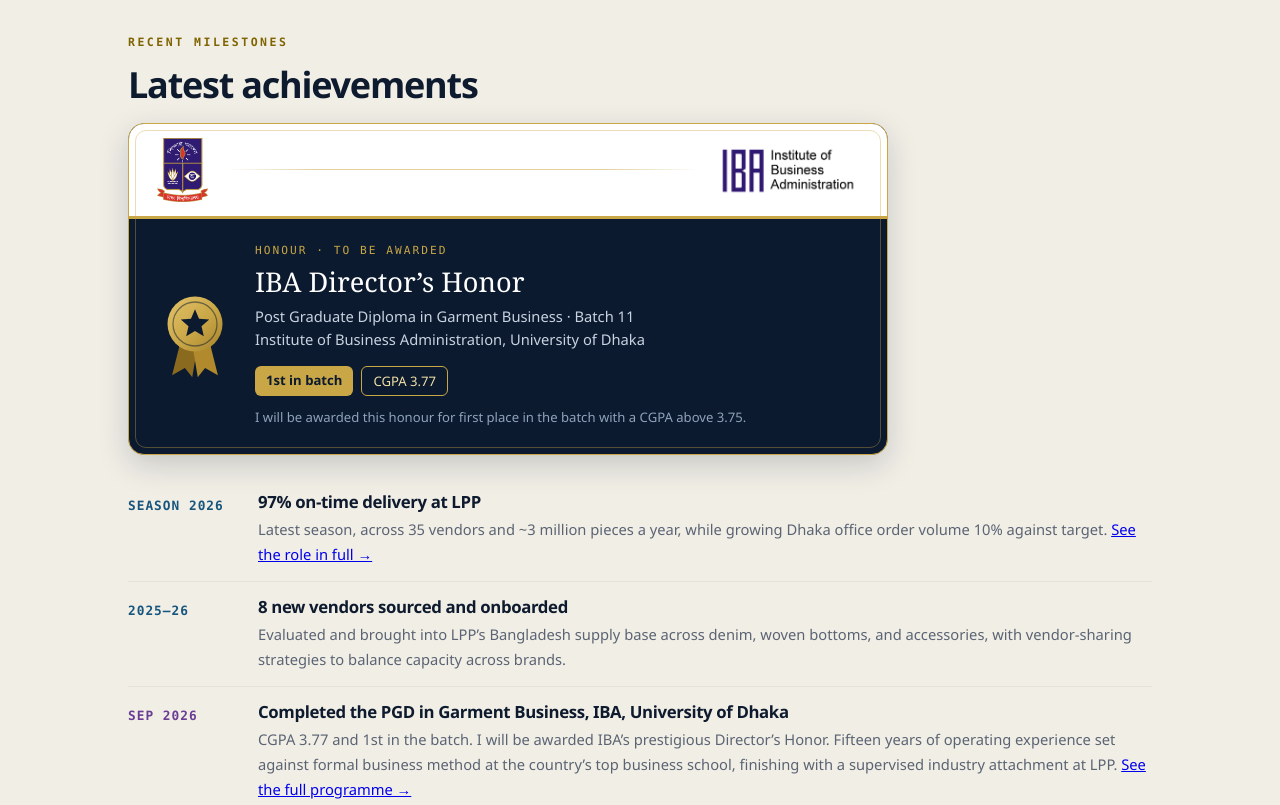
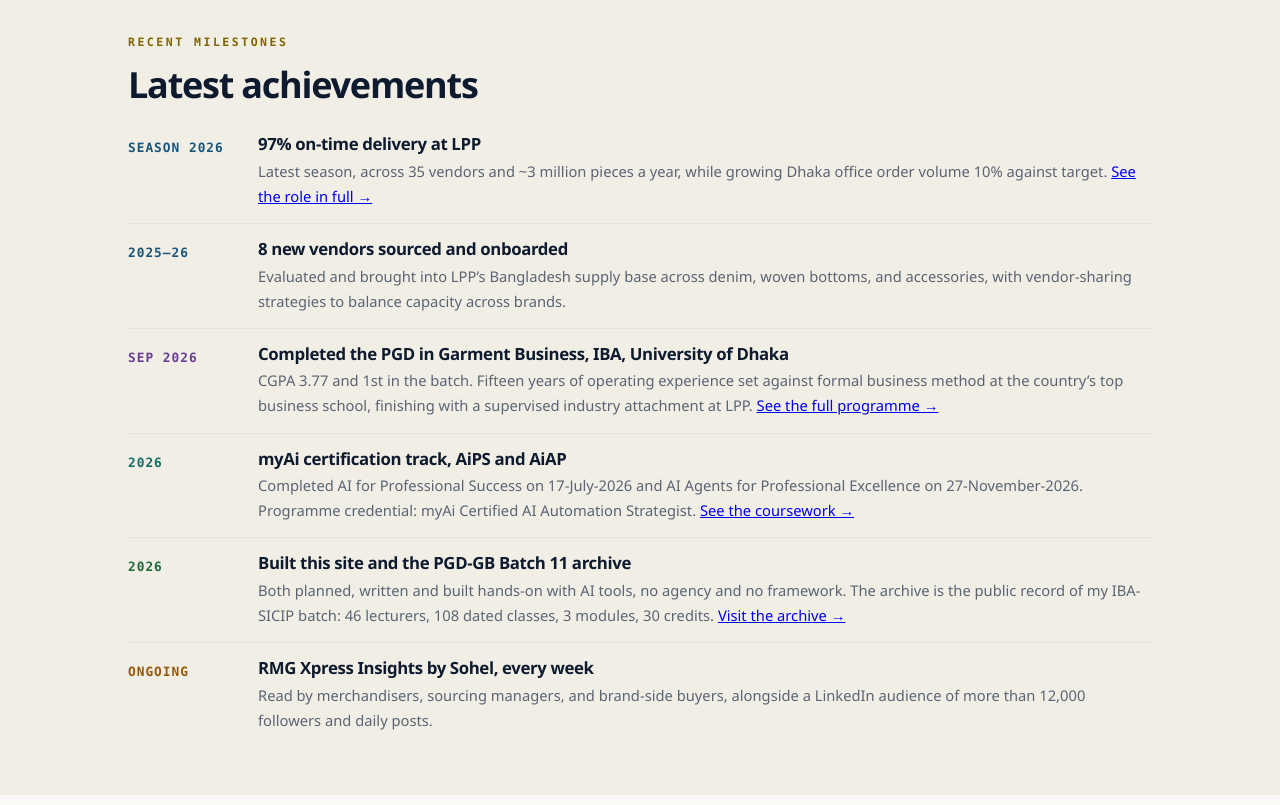
Before and after one commit to sohelprsnl/sohelprsnl.github.io, a plain HTML site: page index.html in a window 1280 px wide. Shown: the part 3840-4645 px from the top of the page. Drawn offline with Linux system fonts and the light colour scheme.

Commit message:
Remove Director's Honor mentions until it is conferred; keep CGPA 3.77, 1st in batch (#31)
Card styles and the HD DU/IBA logo files stay in the repo for when the honour is awarded.


Claude-Session: https://claude.ai/code/session_01HDCWwtg1hdGZpKzr5rsNF5

Co-authored-by: Claude <noreply@anthropic.com>

```diff
--- a/data/achievements.json
+++ b/data/achievements.json
@@ -16,7 +16,7 @@
   {
     "when": "Sep 2026",
     "title": "Completed the PGD in Garment Business, IBA, University of Dhaka",
-    "text": "CGPA 3.77 and 1st in the batch. I will be awarded IBA’s prestigious Director’s Honor. Fifteen years of operating experience set against formal business method at the country’s top business school, finishing with a supervised industry attachment at LPP.",
+    "text": "CGPA 3.77 and 1st in the batch. Fifteen years of operating experience set against formal business method at the country’s top business school, finishing with a supervised industry attachment at LPP.",
     "link_label": "See the full programme",
     "link_url": "resources.html",
     "accent": "a-edu"
--- a/index.html
+++ b/index.html
@@ -309,30 +309,6 @@
   <div class="container">
     <p class="eyebrow reveal">Recent milestones</p>
     <h2 class="title reveal">Latest achievements</h2>
-    <article class="honor reveal" aria-label="IBA Director's Honor">
-      <div class="honor-logos">
-        <img src="assets/logos/du-crest.png" alt="University of Dhaka" width="51" height="64" decoding="async">
-        <span class="honor-rule" aria-hidden="true"></span>
-        <img src="assets/logos/iba-navy.png" alt="Institute of Business Administration" width="143" height="52" decoding="async">
-      </div>
-      <div class="honor-body">
-        <svg class="honor-medal" viewBox="0 0 78 96" aria-hidden="true">
-          <defs><linearGradient id="hg" x1="0" y1="0" x2="1" y2="1"><stop offset="0" stop-color="#e3c46b"/><stop offset=".55" stop-color="#c9a646"/><stop offset="1" stop-color="#a7832b"/></linearGradient>
-          <clipPath id="hc"><circle cx="39" cy="36" r="30"/></clipPath></defs>
-          <path d="M24 52 L14 92 L28 84 L36 94 L42 58 Z" fill="#8a6a1e"/><path d="M54 52 L64 92 L50 84 L42 94 L36 58 Z" fill="#b08a2c"/>
-          <circle cx="39" cy="36" r="30" fill="url(#hg)"/><circle cx="39" cy="36" r="24" fill="none" stroke="#0b1a2e" stroke-width="1.4" opacity=".5"/>
-          <path d="M39 20 L43.4 30.2 L54.5 31.2 L46.1 38.5 L48.6 49.4 L39 43.7 L29.4 49.4 L31.9 38.5 L23.5 31.2 L34.6 30.2 Z" fill="#0b1a2e"/>
-          <g clip-path="url(#hc)"><rect class="honor-shine" x="-40" y="0" width="22" height="80" fill="#fff" opacity=".35" transform="skewX(-20)"/></g>
-        </svg>
-        <div>
-          <p class="honor-kicker">Honour &middot; To be awarded</p>
-          <h3 class="honor-title">IBA Director&rsquo;s Honor</h3>
-          <p class="honor-sub">Post Graduate Diploma in Garment Business &middot; Batch 11<br>Institute of Business Administration, University of Dhaka</p>
-          <ul class="honor-tags"><li class="gold">1st in batch</li><li class="line">CGPA 3.77</li></ul>
-          <p class="honor-note">I will be awarded this honour for first place in the batch with a CGPA above 3.75.</p>
-        </div>
-      </div>
-    </article>
     <div style="margin-top:14px">
       <!-- ACHIEVEMENTS:START (generated from data, edit in Pages CMS, not here) -->
       <div class="achieve a-ops reveal">
@@ -345,7 +321,7 @@
       </div>
       <div class="achieve a-edu reveal">
         <div class="when">Sep 2026</div>
-        <div class="what"><h3>Completed the PGD in Garment Business, IBA, University of Dhaka</h3><p>CGPA 3.77 and 1st in the batch. I will be awarded IBA’s prestigious Director’s Honor. Fifteen years of operating experience set against formal business method at the country’s top business school, finishing with a supervised industry attachment at LPP. <a href="resources.html">See the full programme &rarr;</a></p></div>
+        <div class="what"><h3>Completed the PGD in Garment Business, IBA, University of Dhaka</h3><p>CGPA 3.77 and 1st in the batch. Fifteen years of operating experience set against formal business method at the country’s top business school, finishing with a supervised industry attachment at LPP. <a href="resources.html">See the full programme &rarr;</a></p></div>
       </div>
       <div class="achieve a-ai reveal">
         <div class="when">2026</div>
```
Also changed, not shown: about.html (+1 -1 lines), resources.html (+0 -24 lines).
